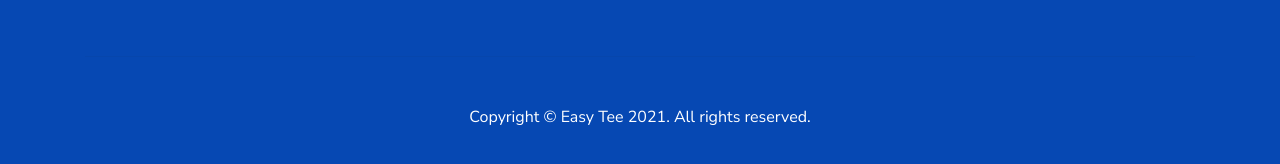
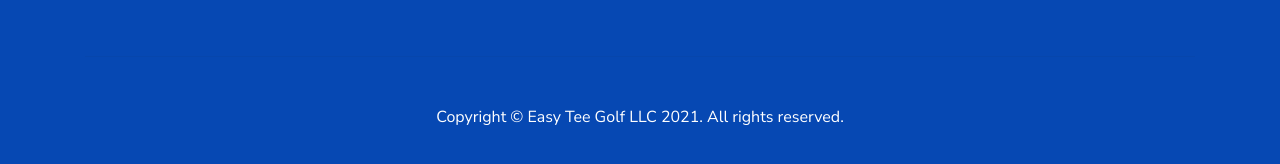
Before and after one commit to easyteegolf/easytee_front, a Jekyll site: the page built from index.html, in a window 1280 px wide and 900 px high, scrolled down 5261 px. Shown: the part 730-894 px from the top of the window. Built offline with Jekyll 4.4.1, drawn with Linux system fonts in a browser that asks for light colours.

Commit message:
add llc to company name

```diff
--- a/_includes/footer.html
+++ b/_includes/footer.html
@@ -12,7 +12,7 @@
       <div class="row">
           <div class="col pb-4 mb-md-0">
               <div class="d-flex text-center justify-content-center align-items-center">
-                  <p class="font-weight-normal mb-0">Copyright © Easy Tee <span class="current-year"></span>. All rights reserved.</p>
+                  <p class="font-weight-normal mb-0">Copyright © Easy Tee Golf LLC <span class="current-year"></span>. All rights reserved.</p>
               </div>
           </div>
       </div>
```
